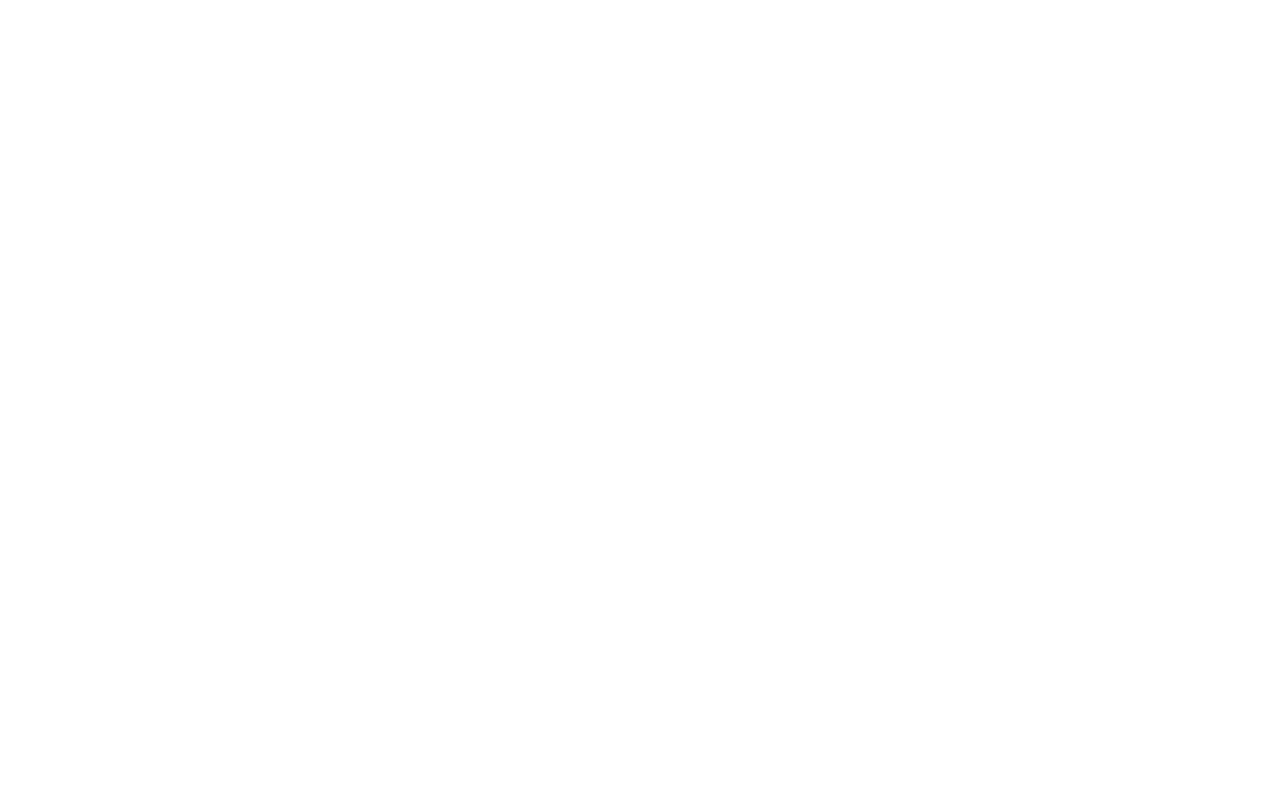
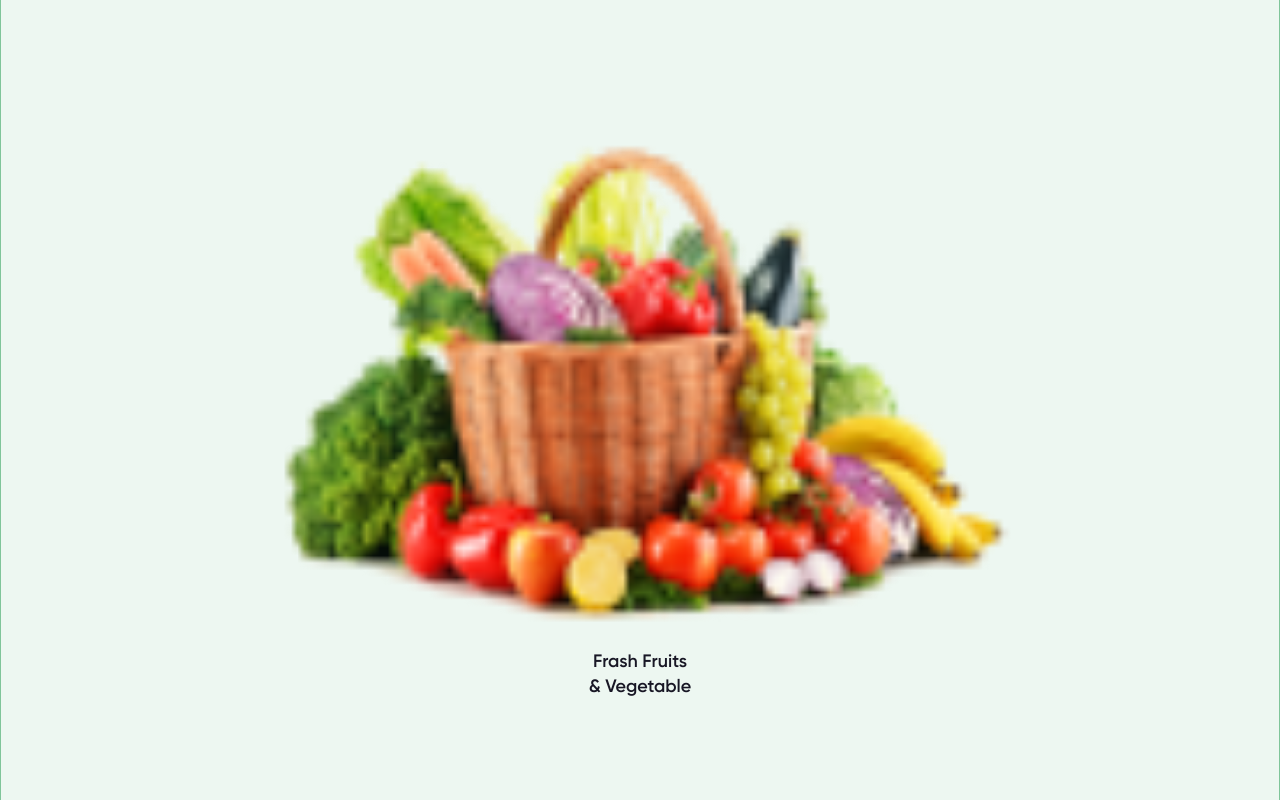
Before and after one commit to imMahmoudKamal/online-groceries, a Vue app: page / in a window 1280 px wide. Shown: the part 500-1300 px from the top of the page. Before the commit the page ends 800 px from the top, so only its background shows below. Built offline with nearby package versions, Linux system fonts and the light colour scheme.

Commit message:
check plaese

```diff
--- /dev/null
+++ b/src/components/CategoryComp.vue
@@ -0,0 +1,72 @@
+<template>
+  <div class="cat__item">
+    <router-link to="/cat-page" class="wrapper">
+      <div class="cat__img">
+        <img src="../assets/images/fruits_vegetables.png" />
+      </div>
+      <div class="cat__info">
+        <p class="cat__text">Frash Fruits</p>
+        <p class="cat__text">& Vegetable</p>
+      </div>
+    </router-link>
+  </div>
+</template>
+
+<script>
+export default {
+  name: 'CategoryComp',
+};
+</script>
+
+<style lang="scss" scoped>
+.cat {
+  &__item {
+    padding-top: 100%;
+    position: relative;
+    border-radius: 0.75rem;
+    border: 1px solid rgb(var(--clr-primary) / 70%);
+    background-color: rgb(var(--clr-primary) / 10%);
+    .wrapper {
+      position: absolute;
+      inset: 0;
+      padding: 0.75rem;
+      display: flex;
+      flex-direction: column;
+      justify-content: center;
+      text-decoration: none;
+      border-radius: 0.75rem;
+      color: rgb(var(--clr-black-900));
+      font-weight: 900;
+    }
+  }
+
+  &__img {
+    display: flex;
+    align-items: center;
+    justify-content: center;
+    height: 40%;
+    width: 100%;
+    position: relative;
+    img {
+      position: relative;
+      height: 100%;
+      width: 60%;
+    }
+  }
+
+  &__info {
+    margin-top: 1.2rem;
+
+    font-size: 0.8rem;
+    display: flex;
+    align-items: center;
+    justify-content: center;
+    flex-direction: column;
+    font-size: 0.9rem;
+    text-transform: capitalize;
+  }
+  &__text {
+    line-height: 1.4;
+  }
+}
+</style>
--- a/src/scss/abstracts/_variables.scss
+++ b/src/scss/abstracts/_variables.scss
@@ -3,4 +3,5 @@
   --clr-primary: 83 177 117;
   --clr-neutral-600: 124 124 124;
   --clr-neutral-900: 3 3 3;
+  --clr-black-900:24 23 37;
 }
--- a/src/views/HomeView.vue
+++ b/src/views/HomeView.vue
@@ -2,8 +2,10 @@
   <h1>HOME PAGE</h1>
 
   <FeaturesComp />
+  <CategoryComp />
 </template>
 
 <script setup>
 import FeaturesComp from '../components/FeaturesComp.vue';
+import CategoryComp from '../components/CategoryComp.vue';
 </script>
```
Also changed, not shown: src/assets/images/fruits_vegetables.png (added).
